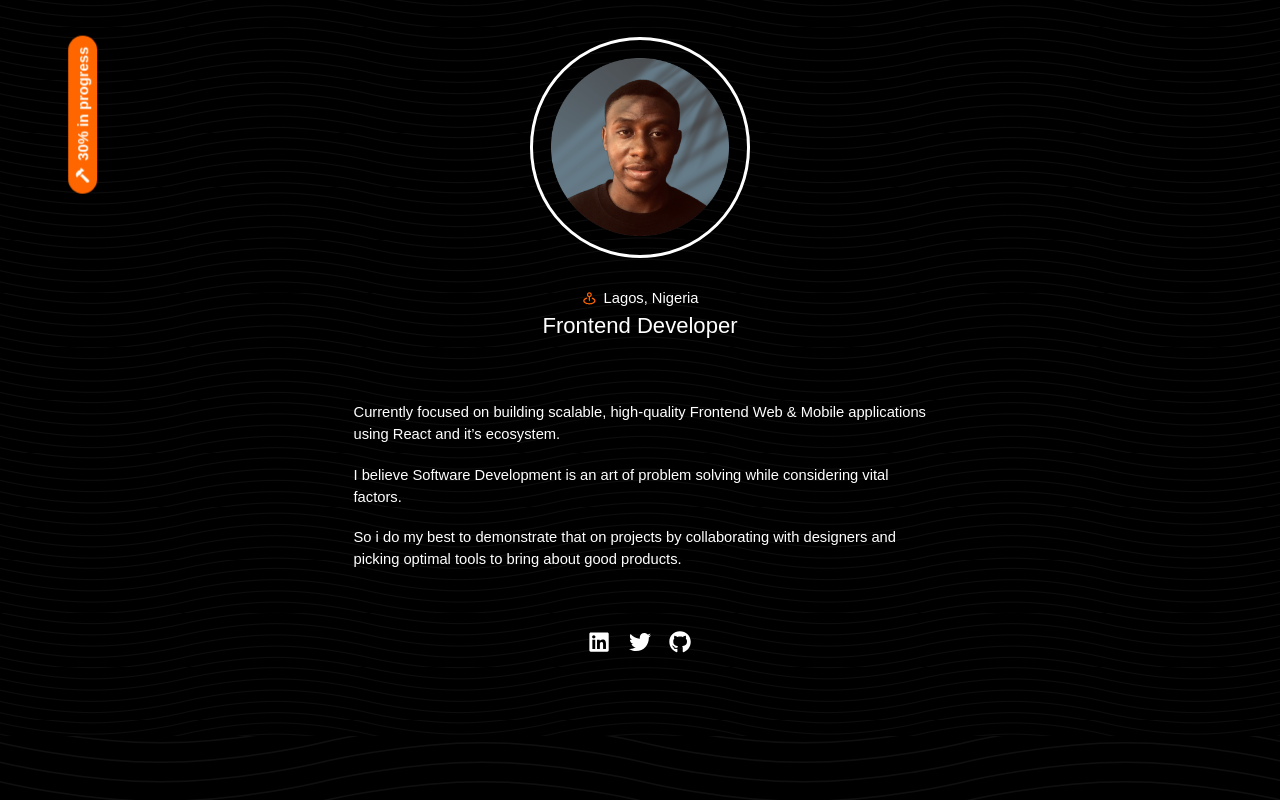
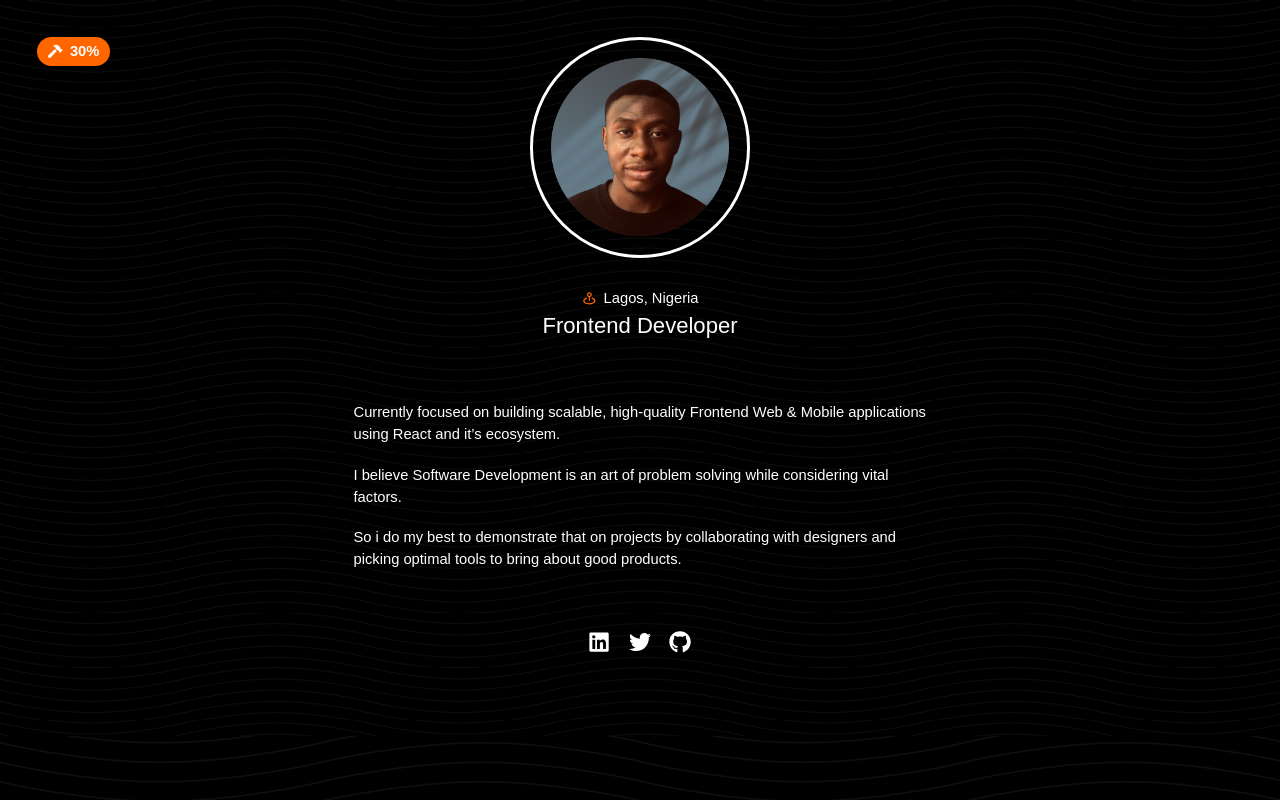
Before and after one commit to israeljuri/israeljuri, a React (Vite) app: page / in a window 1280 px wide. Built offline with nearby package versions, Linux system fonts and the light colour scheme.

Commit message:
Just push anything there!

```diff
--- a/src/components/homepage.jsx
+++ b/src/components/homepage.jsx
@@ -23,16 +23,15 @@ const Homepage = () => {
         position="fixed"
         px="3"
         py="1"
-        top="100"
-        transform="rotate(-90deg)"
-        left="1"
+        top="10"
+        left={{ base: "1", md: "10" }}
         fontWeight="bold"
         bg="secondary.100"
         borderRadius="full"
         gap="2"
       >
         <Icon as={FaHammer} />
-        <Text>30% in progress</Text>
+        <Text>30% </Text>
       </Center>
       <Center color="white" flexDirection="column">
         <Center
```
